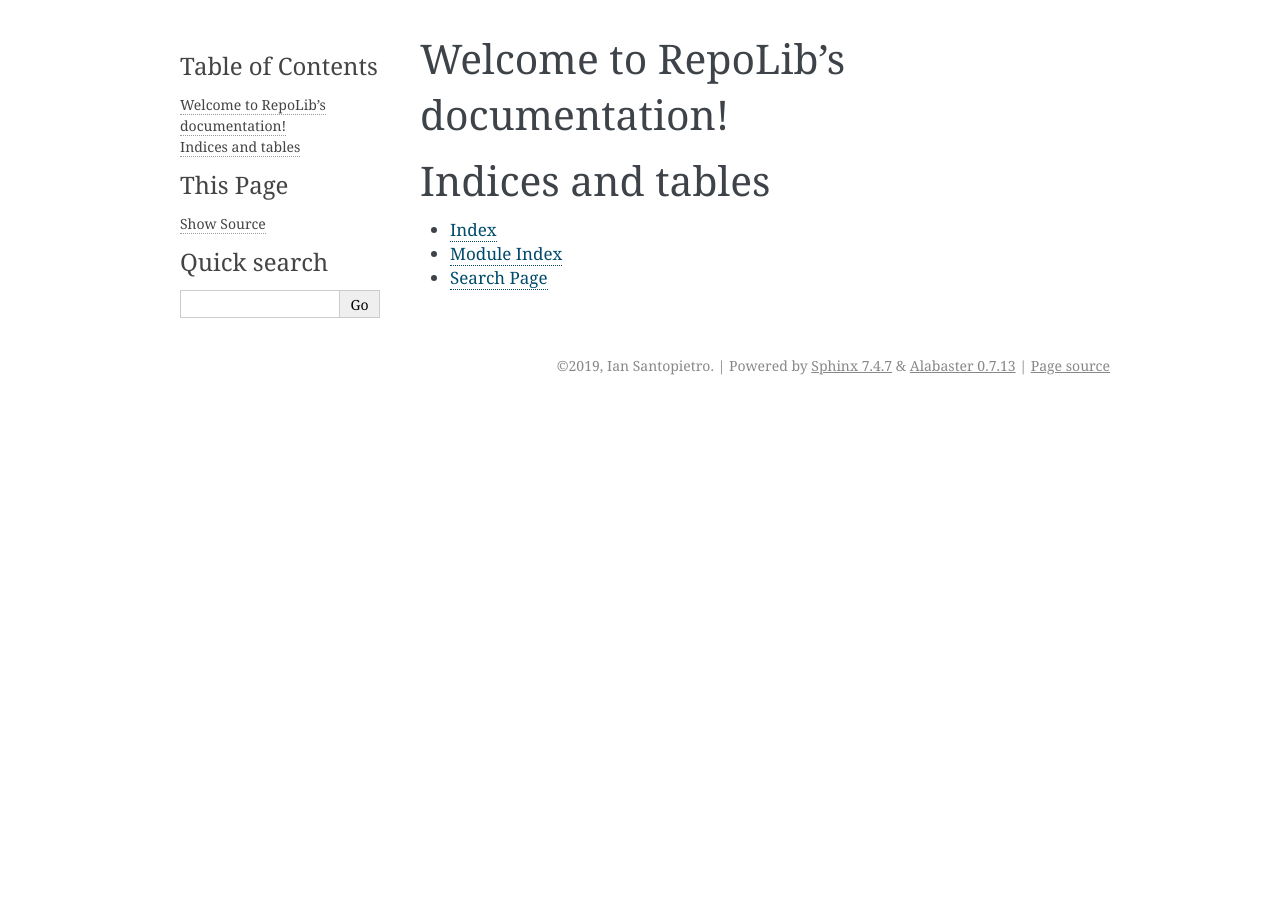
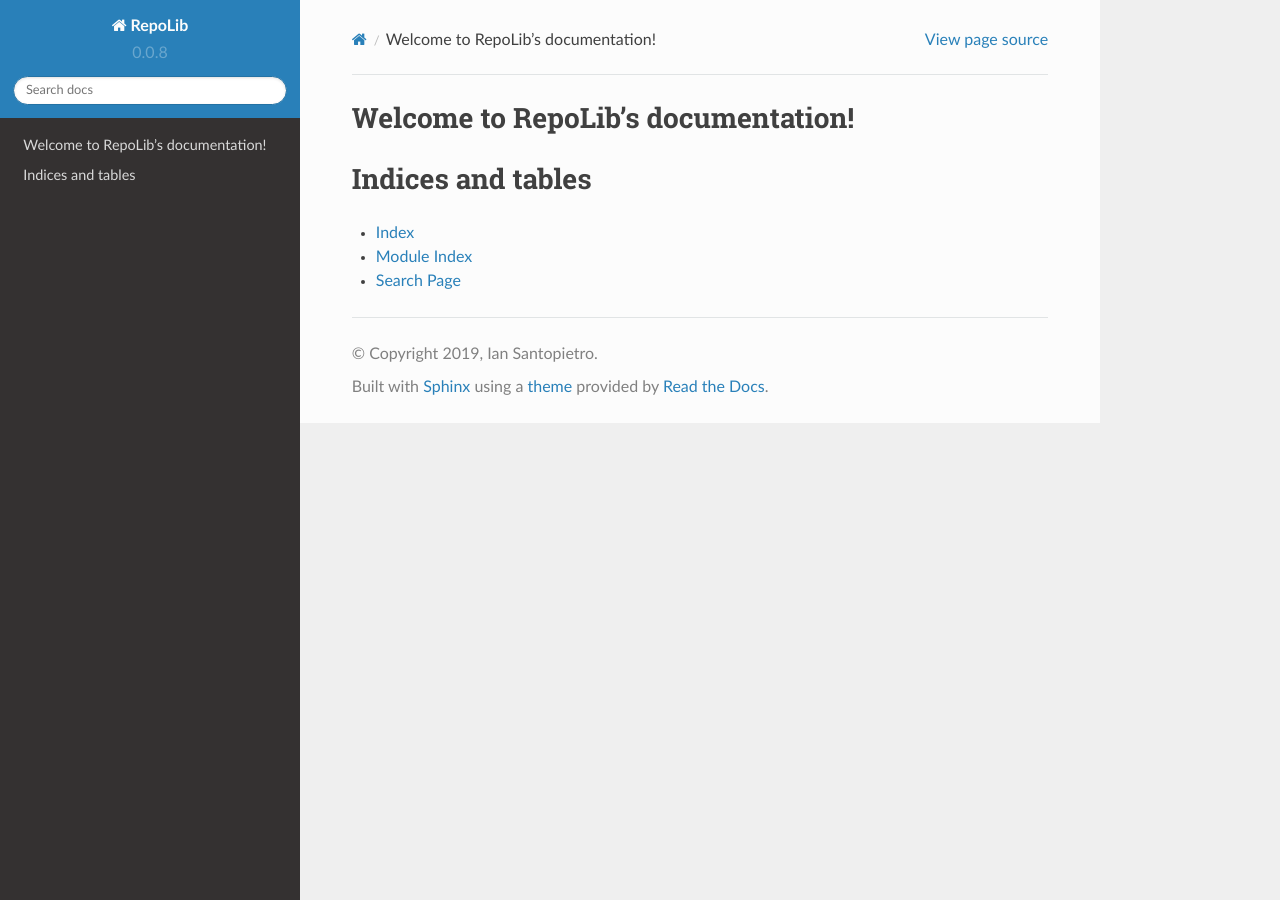
Before and after one commit to pop-os/repolib, a Sphinx documentation site: the page built from docs/index.rst, in a window 1280 px wide. Built offline with Sphinx 7.4.7 and the Read the Docs theme 2.0.0, drawn with Linux system fonts in a browser that asks for light colours.

Commit message:
Fix Docs theme

```diff
--- a/docs/conf.py
+++ b/docs/conf.py
@@ -16,6 +16,8 @@
 # import sys
 # sys.path.insert(0, os.path.abspath('.'))
 
+import sphinx_rtd_theme
+
 
 # -- Project information -----------------------------------------------------
 
@@ -24,7 +26,7 @@
 author = 'Ian Santopietro'
 
 # The short X.Y version
-version = ''
+version = '0.0.8'
 # The full version, including alpha/beta/rc tags
 release = ''
 
@@ -74,7 +76,8 @@
 # The theme to use for HTML and HTML Help pages.  See the documentation for
 # a list of builtin themes.
 #
-html_theme = 'alabaster'
+html_theme = 'sphinx_rtd_theme'
+html_theme_path = [sphinx_rtd_theme.get_html_theme_path()]
 
 # Theme options are theme-specific and customize the look and feel of a theme
 # further.  For a list of options available for each theme, see the
```
